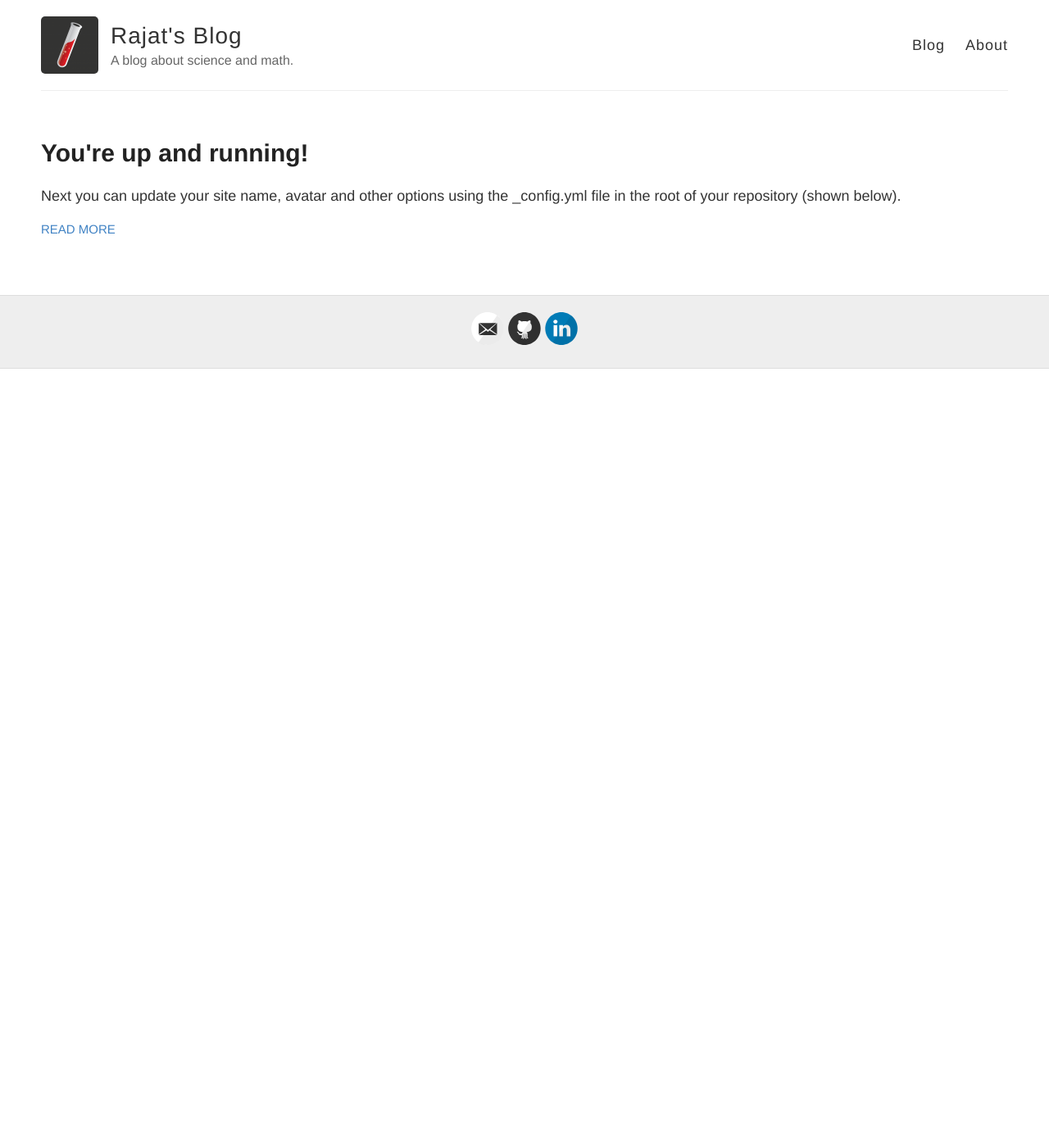
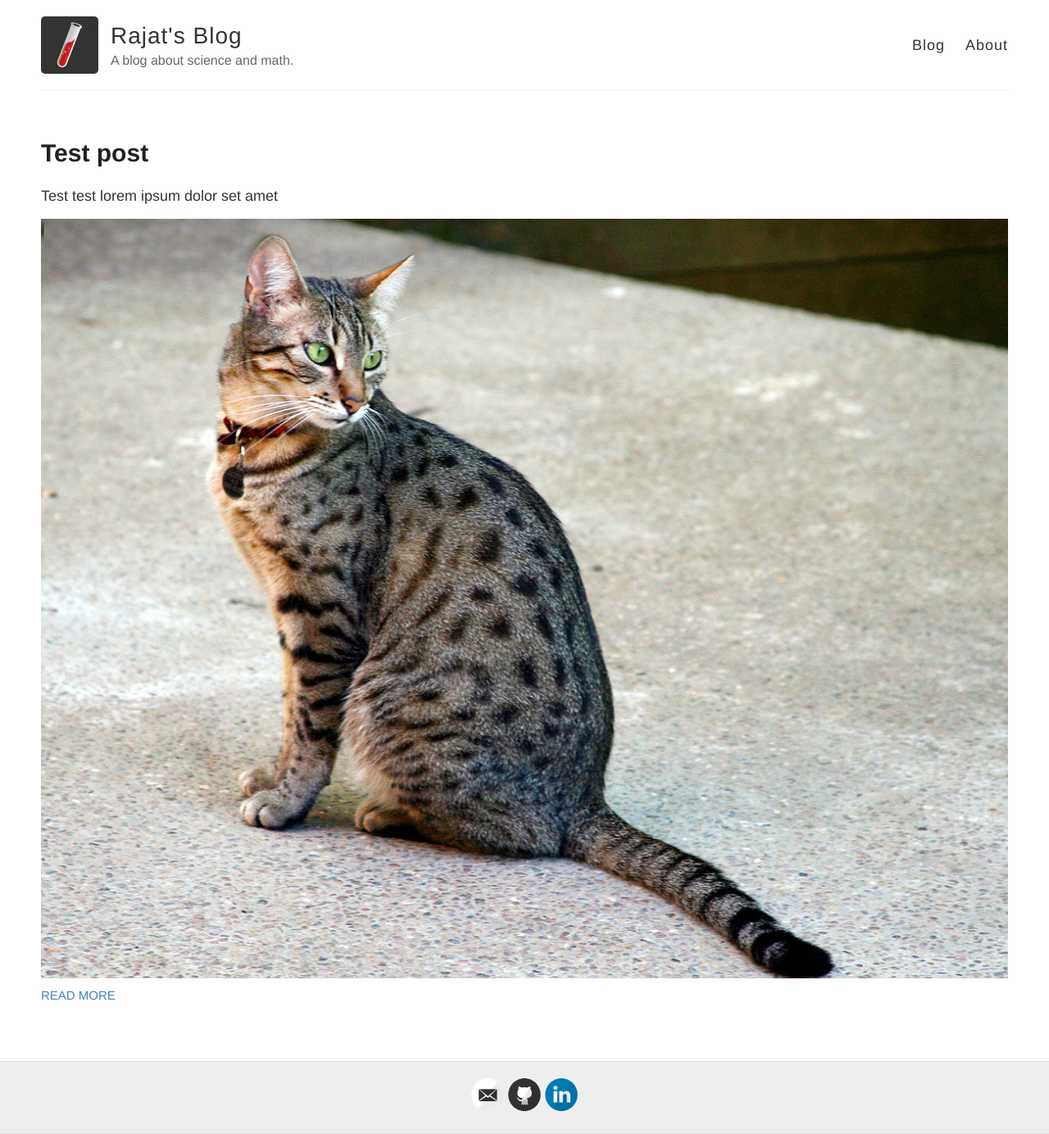
Before and after one commit to rajatvd/rajatvd.github.io, a Jekyll site: the page built from index.html, in a window 1280 px wide. Shown: the whole page at 82% size. Built offline with Jekyll 4.4.1, drawn with Linux system fonts in a browser that asks for light colours; before the commit the page ends 900 px from its top, so only the background shows below that.

Commit message:
Added test post

```diff
--- a/_posts/2014-3-3-Hello-World.md
+++ /dev/null
@@ -1,10 +0,0 @@
----
-layout: post
-title: You're up and running!
----
-
-Next you can update your site name, avatar and other options using the _config.yml file in the root of your repository (shown below).
-
-![_config.yml]({{ site.baseurl }}/images/config.png)
-
-The easiest way to make your first post is to edit this one. Go into /_posts/ and update the Hello World markdown file. For more instructions head over to the [Jekyll Now repository](https://github.com/barryclark/jekyll-now) on GitHub.
--- a/index.html
+++ b/index.html
@@ -10,6 +10,7 @@ layout: default
 
       <div class="entry">
         {{ post.excerpt }}
+		<img src="{{ post.image}}">
       </div>
 
       <a href="{{ site.baseurl }}{{ post.url }}" class="read-more">Read More</a>
```
Also changed, not shown: _layouts/default.html (+36 -0 lines), _posts/2018-07-17-Test-Post.md (added, +36 -0 lines), images/config.png (deleted), images/egyptiancat.jpg (added), images/first-post.png (deleted), images/jekyll-now-theme-screenshot.jpg (deleted), images/step1.gif (deleted).
